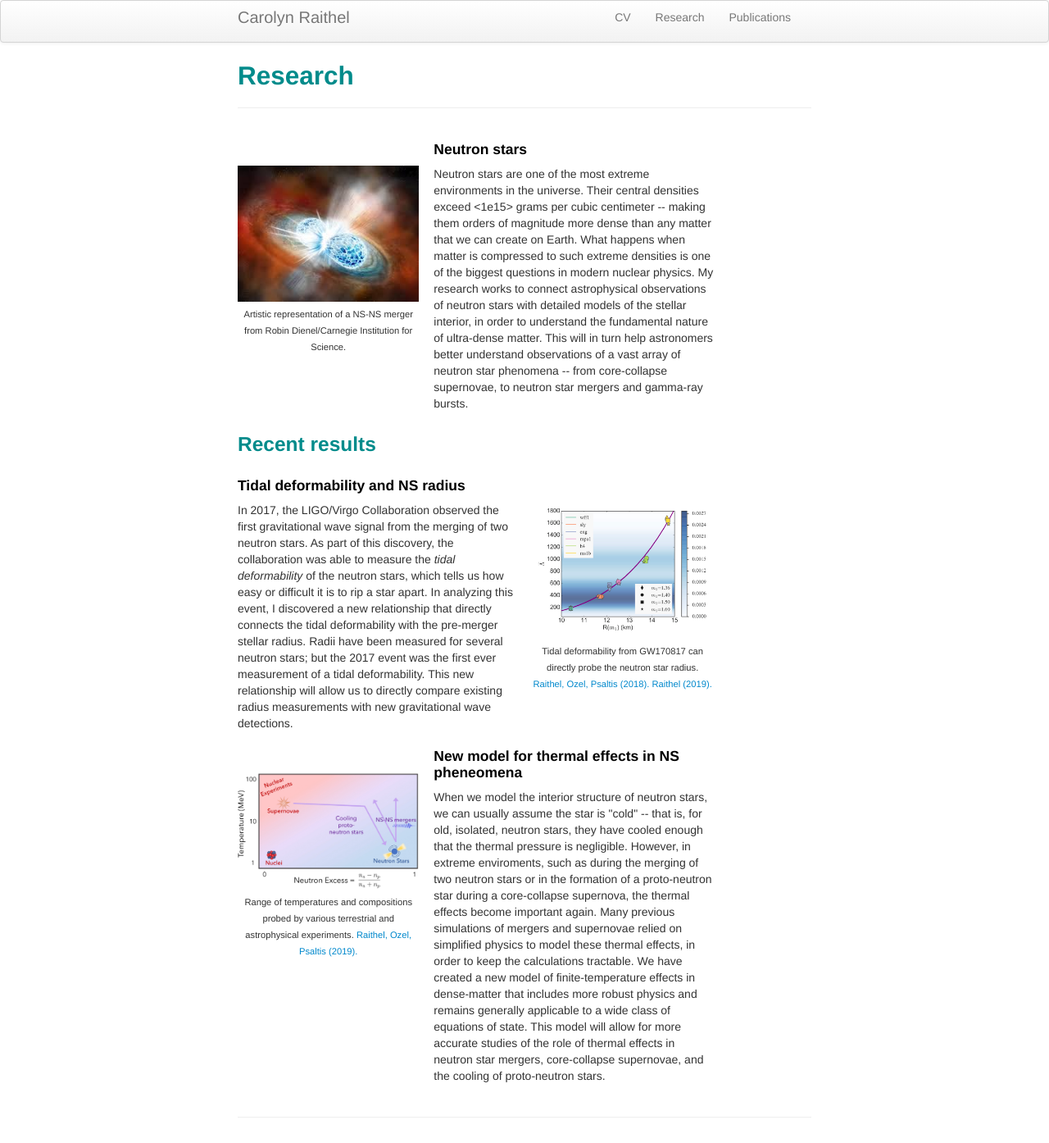
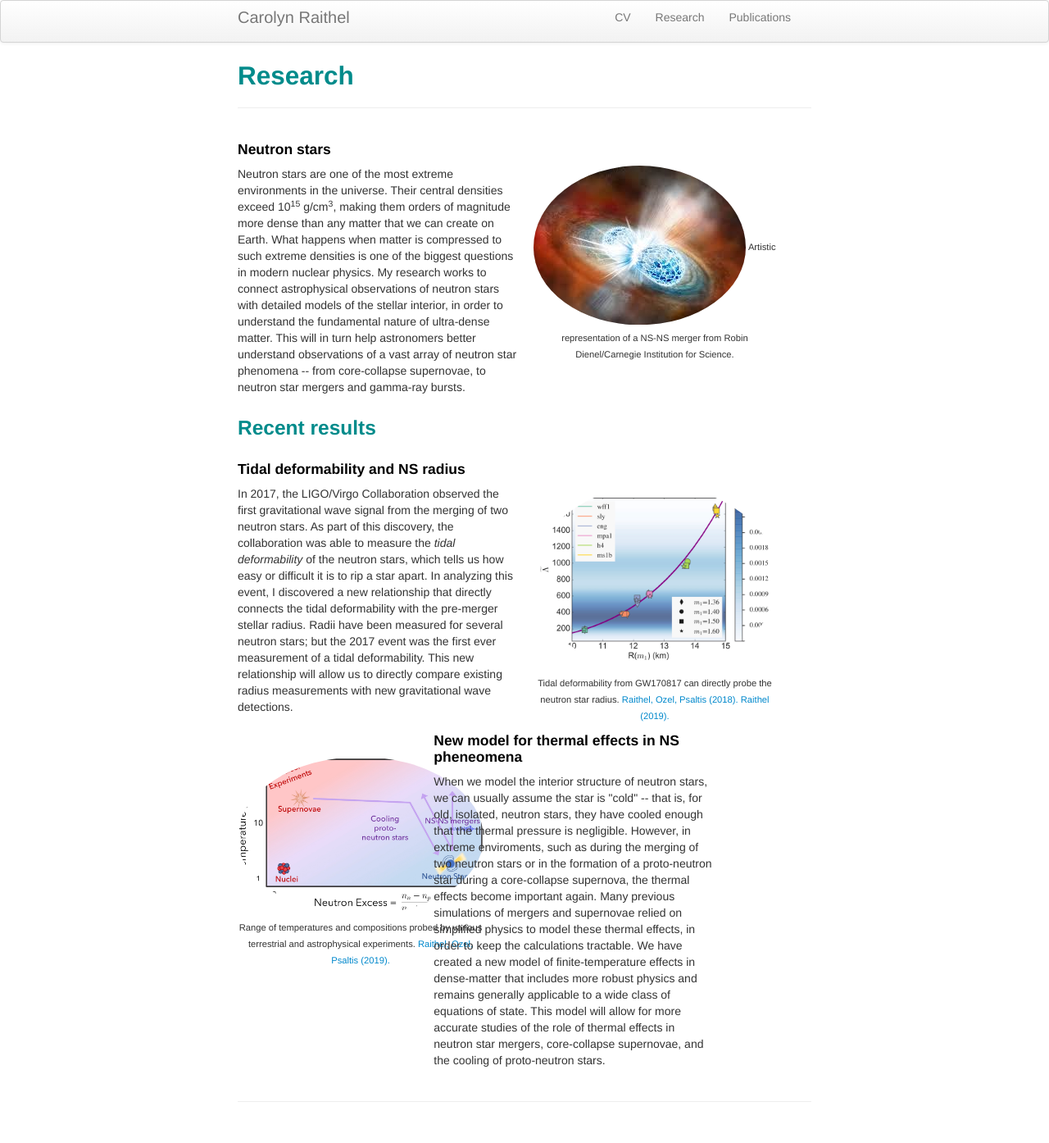
Before and after one commit to craithel/craithel.github.io, a Jekyll site: the page built from pages/research.md, in a window 1280 px wide. Shown: the whole page at 82% size. Built offline with Jekyll 4.4.1, drawn with Linux system fonts in a browser that asks for light colours.

Commit message:
updated figs

```diff
--- a/pages/research.md
+++ b/pages/research.md
@@ -7,23 +7,11 @@ description: My research
 *Neutron stars are really cool* -->
 
 <div class="row-fluid">
-   <div class="span4">
-   	<br>
-        <br>
- 	 <!--<a href="../assets/merger_graphic.jpg">-->
-	 <div style="width:image width px; font-size:80%; text-align:center;">
-	    <img src="../assets/merger_graphic.jpg"
-		  style="padding-bottom:0.5em;"/>
-	 Artistic representation of a NS-NS merger from Robin Dienel/Carnegie Institution for Science.
-	 </div>
-	 <!--</a>-->
-   </div>
-
   <div class="span6">
    <h4><a name="Neutron stars"></a><b>Neutron stars</b></h4>
    <p style="font-family:helvetica;">
-	Neutron stars are one of the most extreme environments in the universe. Their central densities exceed <1e15>
-	grams per cubic centimeter -- making them orders of magnitude more dense than any matter that we can
+	Neutron stars are one of the most extreme environments in the universe. Their central densities exceed 10<sup>15</sup>
+	g/cm<sup>3</sup>, making them orders of magnitude more dense than any matter that we can
 	create on Earth. What happens when matter is compressed to such extreme densities is one of the biggest questions in
 	modern nuclear physics. My research works to connect astrophysical observations of neutron stars with detailed models of the
 	stellar interior, in order to understand the fundamental nature of ultra-dense matter. This will in turn help astronomers
@@ -32,6 +20,28 @@ description: My research
    </p>
    </div>
 
+   <html>
+   <head>
+   <style>
+   img {
+  	border-radius: 50%;
+   }
+   </style>
+   </head>
+   <body>
+   <div class="span4">
+   	<br>
+        <br>
+ 	 <!--<a href="../assets/merger_graphic.jpg">-->
+	 <div style="width:300px; font-size:80%; text-align:center;">
+	    <img src="../assets/merger_graphic.jpg"
+		  style="padding-bottom:0.5em;"/>
+	 Artistic representation of a NS-NS merger from Robin Dienel/Carnegie Institution for Science.
+	 </div>
+	 <!--</a>-->
+   </div>
+   </body>
+   </html>
 
 </div>
 
@@ -54,7 +64,7 @@ description: My research
  <div class="span4">
   <br>
   <br>
-   <div style="width:image width px; font-size:80%; text-align:center;">
+   <div style="width:300px; font-size:80%; text-align:center;">
    <img src="../assets/Leff_R_withPDF_overlay.jpg"
 	  style="padding-bottom:0.5em;"/>
    Tidal deformability from GW170817 can directly probe the neutron star radius.
@@ -70,7 +80,7 @@ description: My research
  <div class="span4">
   <br>
   <br>
-   <div style="width:image width px; font-size:80%; text-align:center;">
+   <div style="width:300px; font-size:80%; text-align:center;">
    <img src="../assets/schematic_T_Yp.jpg"
 	  style="padding-bottom:0.5em;"/>
    Range of temperatures and compositions probed by various terrestrial and astrophysical experiments.
```
